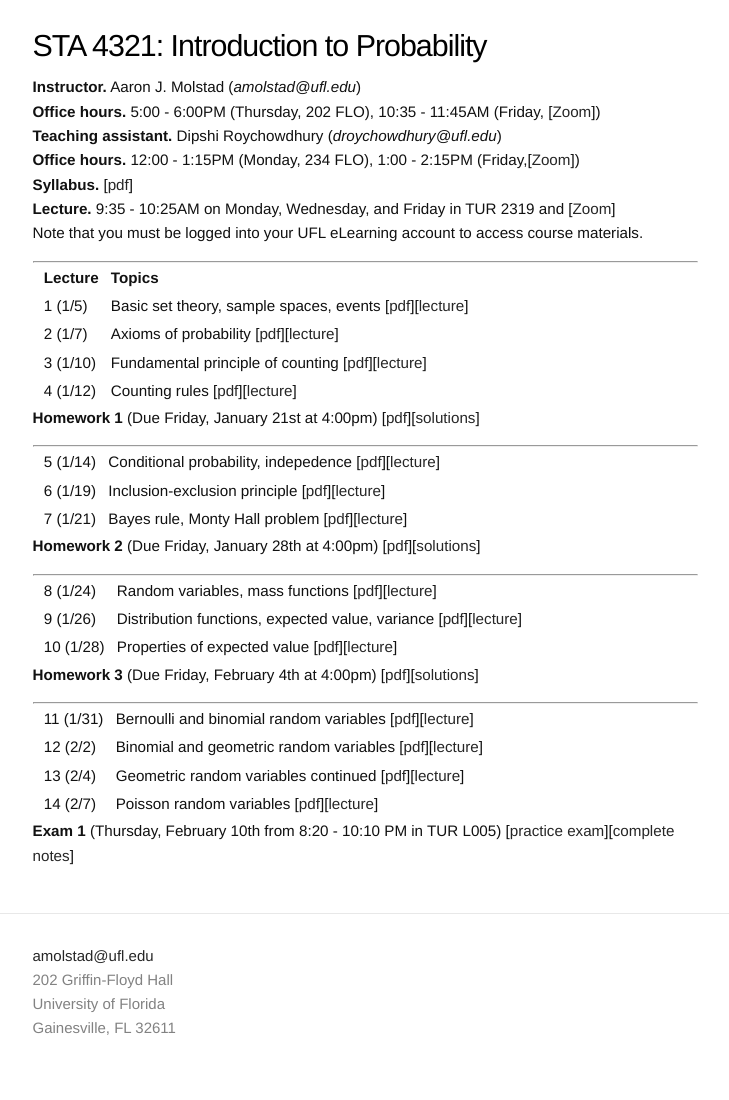
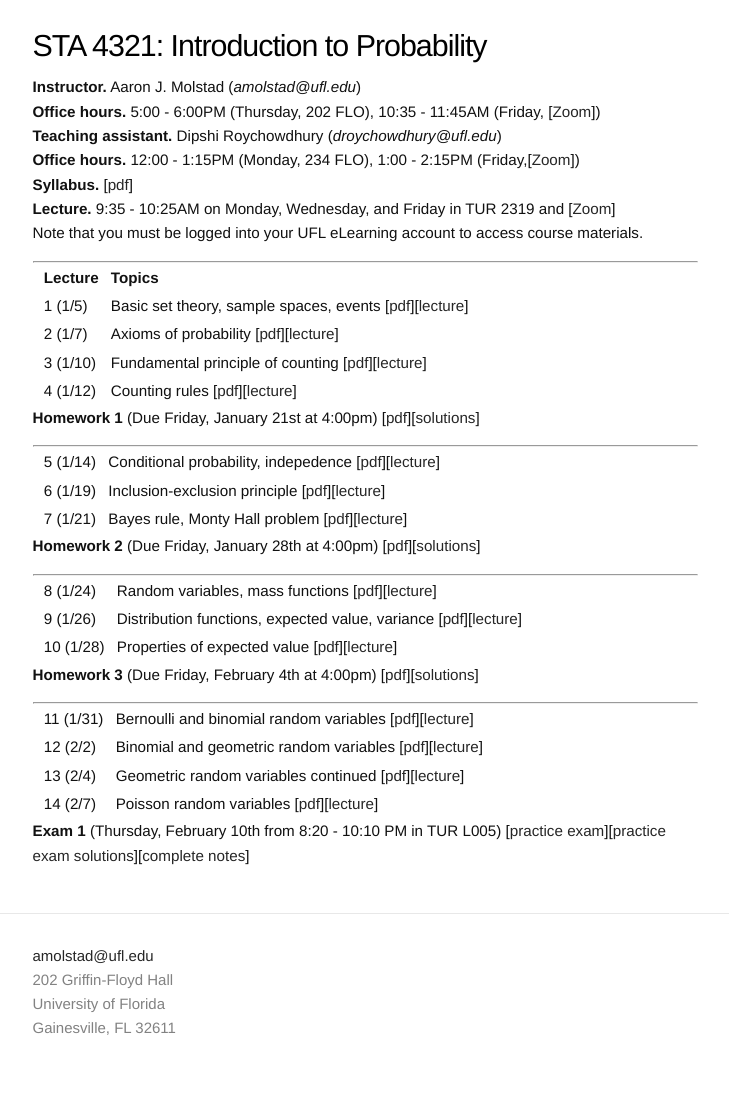
Before and after one commit to ajmolstad/ajmolstad.github.io, a Jekyll site: the page built from S22_STA4321.md, in a window 1280 px wide. Shown: the whole page, without its empty margins (275-1004 px from the left). Built offline with Jekyll 4.4.1, drawn with Linux system fonts in a browser that asks for light colours; some of the changed lines change nothing that is shown.

Commit message:
Update S22_STA4321.md

```diff
--- a/S22_STA4321.md
+++ b/S22_STA4321.md
@@ -51,4 +51,4 @@ Note that you must be logged into your UFL eLearning account to access course ma
 || 13 (2/4) || Geometric random variables continued [[pdf](https://ufl.instructure.com/files/66338445/download?download_frd=1)][[lecture](https://ufl.instructure.com/courses/452037/files?preview=66340214)]||
 || 14 (2/7) || Poisson random variables [[pdf](https://ufl.instructure.com/files/66414149/download?download_frd=1)][[lecture](https://ufl.instructure.com/courses/452037/files?preview=66414180)]||
 
-**Exam 1** (Thursday, February 10th from 8:20 - 10:10 PM in TUR L005)  [[practice exam](https://ufl.instructure.com/files/66290905/download?download_frd=1)][[complete notes](https://ufl.instructure.com/files/66292201/download?download_frd=1)]
+**Exam 1** (Thursday, February 10th from 8:20 - 10:10 PM in TUR L005)  [[practice exam](https://ufl.instructure.com/files/66290905/download?download_frd=1)][[practice exam solutions](https://ufl.instructure.com/files/66466533/download?download_frd=1)][[complete notes](https://ufl.instructure.com/files/66292201/download?download_frd=1)]
```
